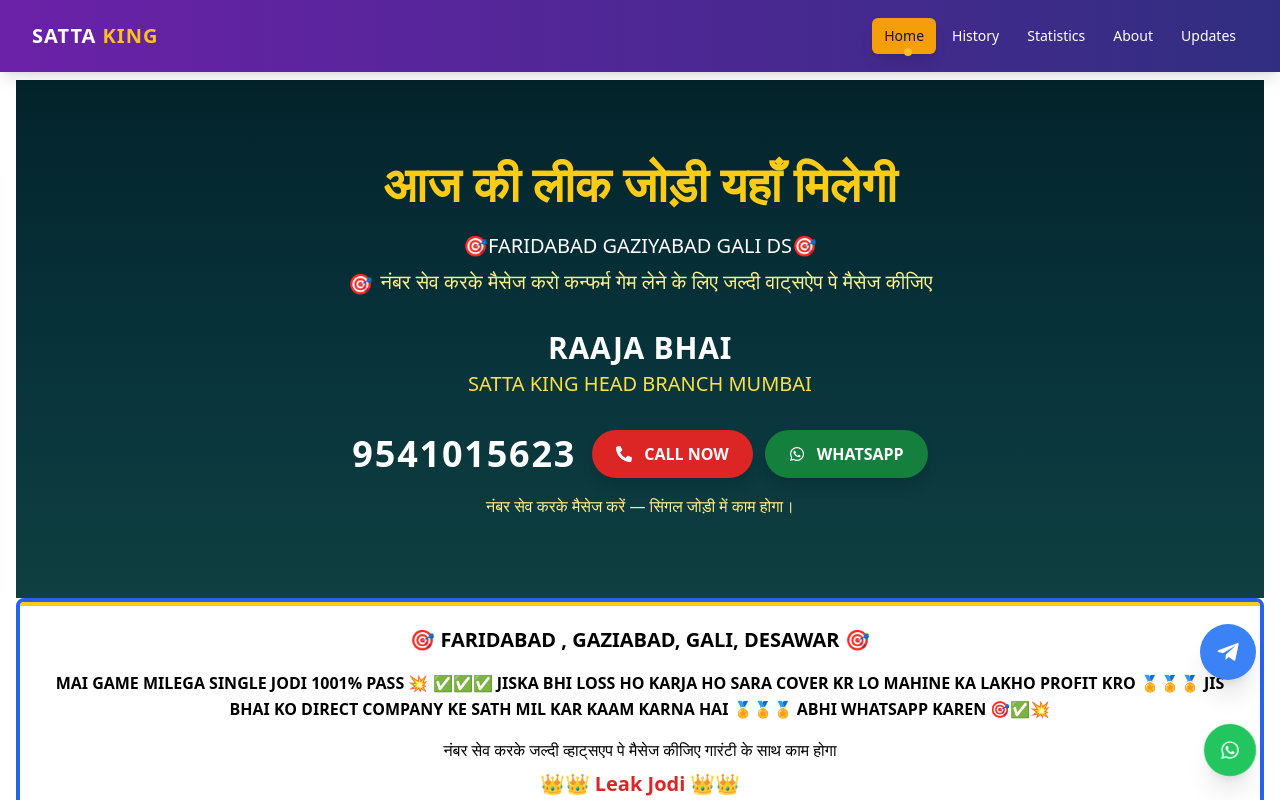
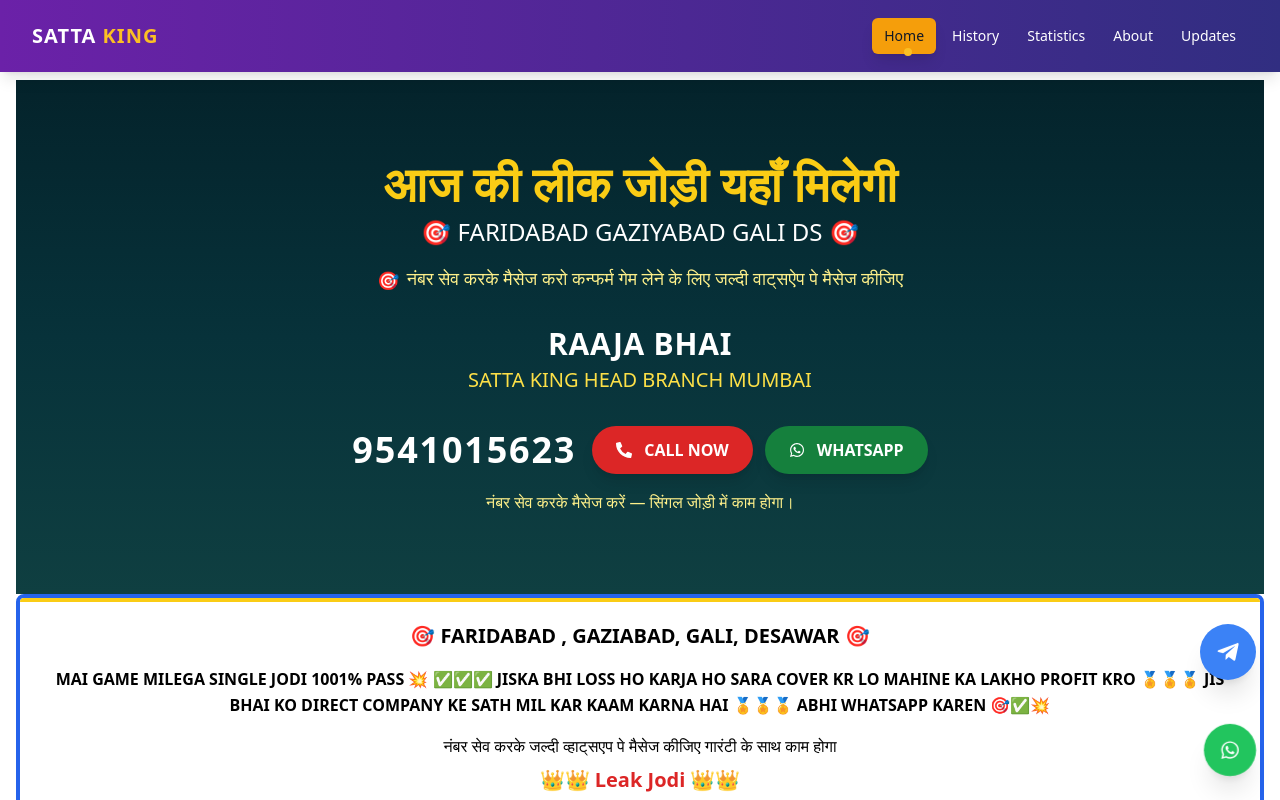
Before and after one commit to sahibhussain143/SattaKing, a React (Vite) app in the folder Frontend/: page / in a window 1280 px wide. Shown: the top 800 px of the page. Built offline with nearby package versions, Linux system fonts and the light colour scheme.

Commit message:
code commit

```diff
--- a/Frontend/src/pages/Home/BannerOne.jsx
+++ b/Frontend/src/pages/Home/BannerOne.jsx
@@ -3,9 +3,9 @@
 
 export default function BannerOne({
   title = "आज की लीक जोड़ी यहाँ मिलेगी",
-  subtitle = "नंबर सेव करके मैसेज करो कन्फर्म गेम लेने के लिए जल्दी वाट्सऐप पे मैसेज कीजिए ",
+  subtitle = "नंबर सेव करके मैसेज करो कन्फर्म गेम लेने के लिए जल्दी वाट्सऐप पे मैसेज कीजिए",
   name = "RAAJA BHAI",
-  branch = "SATTA KING HEAD BRANCH MUMBAI ",
+  branch = "SATTA KING HEAD BRANCH MUMBAI",
   phone = "9541015623",
 }) {
   const telLink = `tel:${phone}`;
@@ -19,17 +19,16 @@
         <h1 className="font-bold text-yellow-400 text-2xl sm:text-3xl md:text-4xl lg:text-5xl leading-tight">
           {title}
         </h1>
-            <br />
-             <span className="text-xl text-white ">🎯FARIDABAD GAZIYABAD GALI DS🎯
 
-</span>
+        {/* Custom highlight line */}
+        <p className="text-xl sm:text-2xl text-white mt-2">
+          🎯 FARIDABAD GAZIYABAD GALI DS 🎯
+        </p>
 
         {/* Subtitle */}
-        <p className="mt-2 text-yellow-200 text-xl sm:text-base md:text-xl max-w-3xl mx-auto px-4 sm:px-0">
+        <p className="mt-4 text-yellow-200 text-sm sm:text-base md:text-lg max-w-3xl mx-auto px-4 sm:px-0">
           <span className="inline-block align-middle mr-2">🎯</span>
-
           <span className="sm:inline">{subtitle}</span>
-
         </p>
 
         {/* Name + Branch */}
@@ -37,25 +36,23 @@
           <p className="text-white text-xl sm:text-2xl md:text-2xl lg:text-3xl font-semibold tracking-wide">
             {name}
           </p>
-          <p className="text-yellow-300 text-base sm:text-lg md:text-xl mt-1">{branch}</p>
+          <p className="text-yellow-300 text-base sm:text-lg md:text-xl mt-1">
+            {branch}
+          </p>
         </div>
 
         {/* Phone and buttons */}
         <div className="mt-6 md:mt-8 flex flex-col sm:flex-row items-center justify-center gap-4">
 
-          {/* Phone number (hidden on very small screens) */}
+          {/* Phone number (hidden on small screens) */}
           <div className="hidden sm:block">
             <p className="text-white text-2xl sm:text-3xl md:text-4xl font-extrabold tracking-wider">
               {phone}
-
-
-
             </p>
           </div>
+
           {/* Action buttons */}
-
           <div className="flex items-center gap-3 flex-wrap justify-center">
-
             <a
               href={telLink}
               className="inline-flex items-center gap-3 px-6 py-3 rounded-full bg-red-600 hover:bg-red-700 text-white font-semibold shadow-lg transition-transform transform hover:-translate-y-0.5"
@@ -80,9 +77,12 @@
 
         {/* Small note */}
         <p className="mt-4 text-yellow-200 text-xs sm:text-sm md:text-base max-w-3xl mx-auto px-4 sm:px-0">
-          <span className="hidden sm:inline">नंबर सेव करके मैसेज करें — सिंगल जोड़ी में काम होगा।</span>
+          <span className="hidden sm:inline">
+            नंबर सेव करके मैसेज करें — सिंगल जोड़ी में काम होगा।
+          </span>
           <span className="sm:hidden">नंबर सेव करे और मैसेज करे।</span>
         </p>
+
       </div>
     </section>
   );
```
